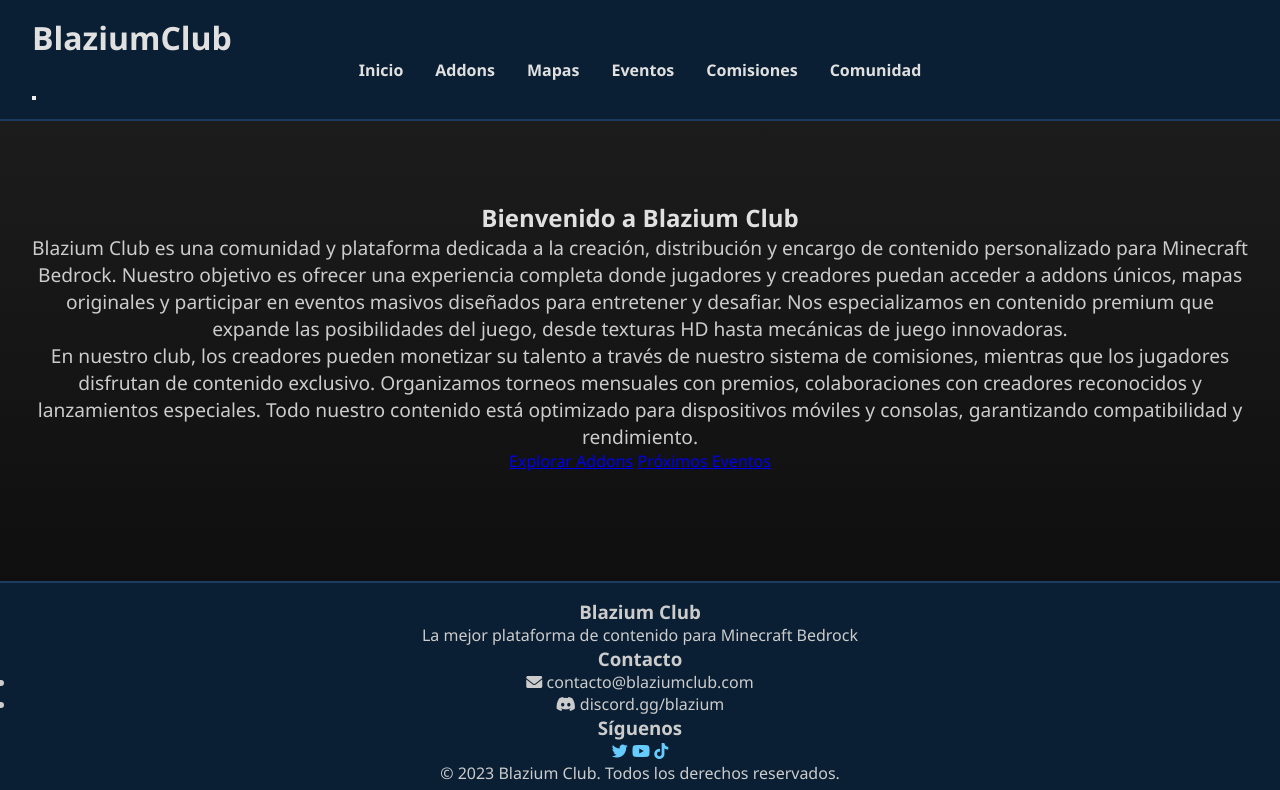
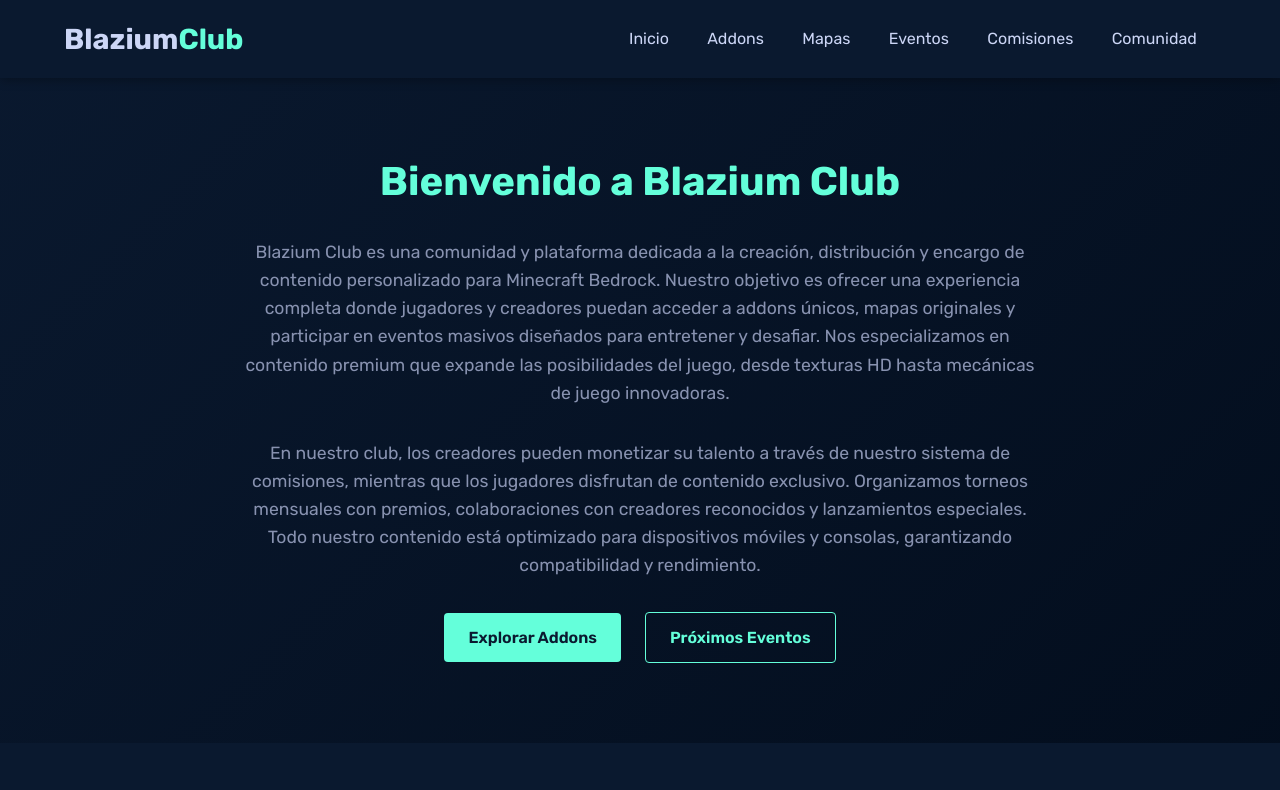
Before and after one commit to ExoDraedon/ExoWeb, a plain HTML site: page index.html in a window 1280 px wide. Shown: the top 790 px of the page. Drawn offline with Linux system fonts and the light colour scheme; files that its build step writes are made by us from their sources; a script that the page names is missing.

Commit message:
Update style.css

```diff
--- a/style.css
+++ b/style.css
@@ -1,10 +1,15 @@
+/* Variables de color */
 :root {
-  --color-bg: #f9f9f7;
-  --color-text: #1a1a1a;
-  --font-main: 'Helvetica Neue', sans-serif;
+    --primary-dark: #0a192f;
+    --primary-blue: #1a4b8c;
+    --accent-blue: #64ffda;
+    --text-light: #ccd6f6;
+    --text-gray: #8892b0;
+    --bg-dark: #020c1b;
+    --bg-gradient: linear-gradient(135deg, #0a192f 0%, #020c1b 100%);
 }
 
-/* Reset básico */
+/* Reset y estilos base */
 * {
     margin: 0;
     padding: 0;
@@ -12,72 +17,264 @@
 }
 
 body {
-  font-family: 'Segoe UI', sans-serif;
-  background: linear-gradient(to bottom, #0f0f0f, #1c1c1c);
-  color: #e0e0e0;
+    font-family: 'Rubik', 'Segoe UI', sans-serif;
+    background: var(--bg-dark);
+    color: var(--text-light);
+    line-height: 1.6;
+    background-image: var(--bg-gradient);
     min-height: 100vh;
     display: flex;
     flex-direction: column;
 }
 
-/* Barra superior (navegación) */
-header {
-  background-color: #0a1f33;
-  padding: 1em 2em;
-  border-bottom: 2px solid #1a3a5f;
+.container {
+    width: 90%;
+    max-width: 1200px;
+    margin: 0 auto;
+    padding: 0 20px;
 }
 
-nav ul {
-  list-style: none;
-  display: flex;
-  justify-content: center;
-  gap: 2em;
+/* Header */
+.main-header {
+    background-color: var(--primary-dark);
+    position: fixed;
+    width: 100%;
+    top: 0;
+    z-index: 1000;
+    box-shadow: 0 2px 10px rgba(0, 0, 0, 0.3);
 }
 
-nav a {
-  color: #e0e0e0;
-  text-decoration: none;
-  font-weight: bold;
-  transition: color 0.3s;
+.main-header .container {
+    display: flex;
+    justify-content: space-between;
+    align-items: center;
+    padding: 1rem 0;
 }
 
-nav a:hover {
-  color: #66ccff;
+.logo h1 {
+    color: var(--text-light);
+    font-size: 1.8rem;
+    font-weight: 700;
 }
 
-/* Contenido principal */
-main {
-  flex: 1;
-  text-align: center;
-  padding: 5em 2em;
-  background: linear-gradient(to bottom, #1c1c1c, #0f0f0f);
+.logo h1 span {
+    color: var(--accent-blue);
 }
 
-main h1 {
-  font-size: 3em;
-  color: #ffffff;
-  margin-bottom: 1em;
+.main-nav ul {
+    display: flex;
+    list-style: none;
 }
 
-main p {
-  font-size: 1.2em;
-  color: #cccccc;
+.main-nav a {
+    color: var(--text-light);
+    text-decoration: none;
+    padding: 0.5rem 1rem;
+    margin: 0 0.2rem;
+    font-weight: 500;
+    transition: all 0.3s ease;
+    border-radius: 4px;
 }
 
-/* Barra inferior (footer / contacto) */
-footer {
-  background-color: #0a1f33;
-  color: #cccccc;
-  text-align: center;
-  padding: 1em;
-  border-top: 2px solid #1a3a5f;
+.main-nav a:hover {
+    color: var(--accent-blue);
+    background-color: rgba(100, 255, 218, 0.1);
 }
 
-footer a {
-  color: #66ccff;
-  text-decoration: none;
+.hamburger {
+    display: none;
+    background: none;
+    border: none;
+    cursor: pointer;
+    padding: 10px;
 }
 
-footer a:hover {
-  text-decoration: underline;
+.hamburger span {
+    display: block;
+    width: 25px;
+    height: 3px;
+    background-color: var(--text-light);
+    margin: 5px 0;
+    transition: all 0.3s ease;
 }
+
+/* Hero Section */
+.hero {
+    padding: 150px 0 80px;
+    text-align: center;
+}
+
+.hero h2 {
+    font-size: 2.5rem;
+    margin-bottom: 1.5rem;
+    color: var(--accent-blue);
+    font-weight: 700;
+}
+
+.hero p {
+    max-width: 800px;
+    margin: 0 auto 2rem;
+    color: var(--text-gray);
+    font-size: 1.1rem;
+}
+
+/* Botones */
+.btn {
+    display: inline-block;
+    padding: 12px 24px;
+    border-radius: 4px;
+    text-decoration: none;
+    font-weight: 600;
+    transition: all 0.3s ease;
+    margin: 0 10px;
+}
+
+.btn-primary {
+    background-color: var(--accent-blue);
+    color: var(--primary-dark);
+}
+
+.btn-primary:hover {
+    transform: translateY(-3px);
+    box-shadow: 0 10px 20px rgba(100, 255, 218, 0.3);
+}
+
+.btn-secondary {
+    border: 1px solid var(--accent-blue);
+    color: var(--accent-blue);
+}
+
+.btn-secondary:hover {
+    background-color: rgba(100, 255, 218, 0.1);
+    transform: translateY(-3px);
+}
+
+/* Footer */
+.main-footer {
+    background-color: var(--primary-dark);
+    padding: 50px 0 20px;
+    margin-top: auto;
+}
+
+.footer-content {
+    display: grid;
+    grid-template-columns: repeat(auto-fit, minmax(250px, 1fr));
+    gap: 30px;
+    margin-bottom: 40px;
+}
+
+.footer-section h3 {
+    color: var(--accent-blue);
+    margin-bottom: 20px;
+    font-size: 1.3rem;
+}
+
+.footer-section ul {
+    list-style: none;
+}
+
+.footer-section ul li {
+    margin-bottom: 10px;
+    display: flex;
+    align-items: center;
+}
+
+.footer-section ul li i {
+    margin-right: 10px;
+    color: var(--accent-blue);
+}
+
+.social-links {
+    display: flex;
+    gap: 15px;
+}
+
+.social-links a {
+    color: var(--text-light);
+    font-size: 1.5rem;
+    transition: color 0.3s ease;
+}
+
+.social-links a:hover {
+    color: var(--accent-blue);
+}
+
+.footer-bottom {
+    text-align: center;
+    padding-top: 20px;
+    border-top: 1px solid rgba(255, 255, 255, 0.1);
+    color: var(--text-gray);
+    font-size: 0.9rem;
+}
+
+/* Responsive Design */
+@media (max-width: 768px) {
+    .main-nav {
+        position: fixed;
+        top: 70px;
+        left: -100%;
+        width: 100%;
+        height: calc(100vh - 70px);
+        background-color: var(--primary-dark);
+        transition: all 0.5s ease;
+    }
+
+    .main-nav.active {
+        left: 0;
+    }
+
+    .main-nav ul {
+        flex-direction: column;
+        padding: 20px;
+    }
+
+    .main-nav a {
+        display: block;
+        padding: 15px;
+        margin: 5px 0;
+    }
+
+    .hamburger {
+        display: block;
+    }
+
+    .hamburger.active span:nth-child(1) {
+        transform: rotate(45deg) translate(5px, 5px);
+    }
+
+    .hamburger.active span:nth-child(2) {
+        opacity: 0;
+    }
+
+    .hamburger.active span:nth-child(3) {
+        transform: rotate(-45deg) translate(7px, -6px);
+    }
+
+    .hero {
+        padding: 120px 0 60px;
+    }
+
+    .hero h2 {
+        font-size: 2rem;
+    }
+
+    .cta-buttons {
+        display: flex;
+        flex-direction: column;
+        gap: 15px;
+    }
+
+    .btn {
+        margin: 0;
+    }
+}
+
+/* Efectos y animaciones */
+a, button {
+    transition: all 0.3s ease;
+}
+
+/* Efecto de brillo al pasar el mouse */
+.main-nav a:hover, .btn:hover {
+    filter: brightness(1.1);
+}
```
Lines whose indentation alone changed are shown as unchanged.
